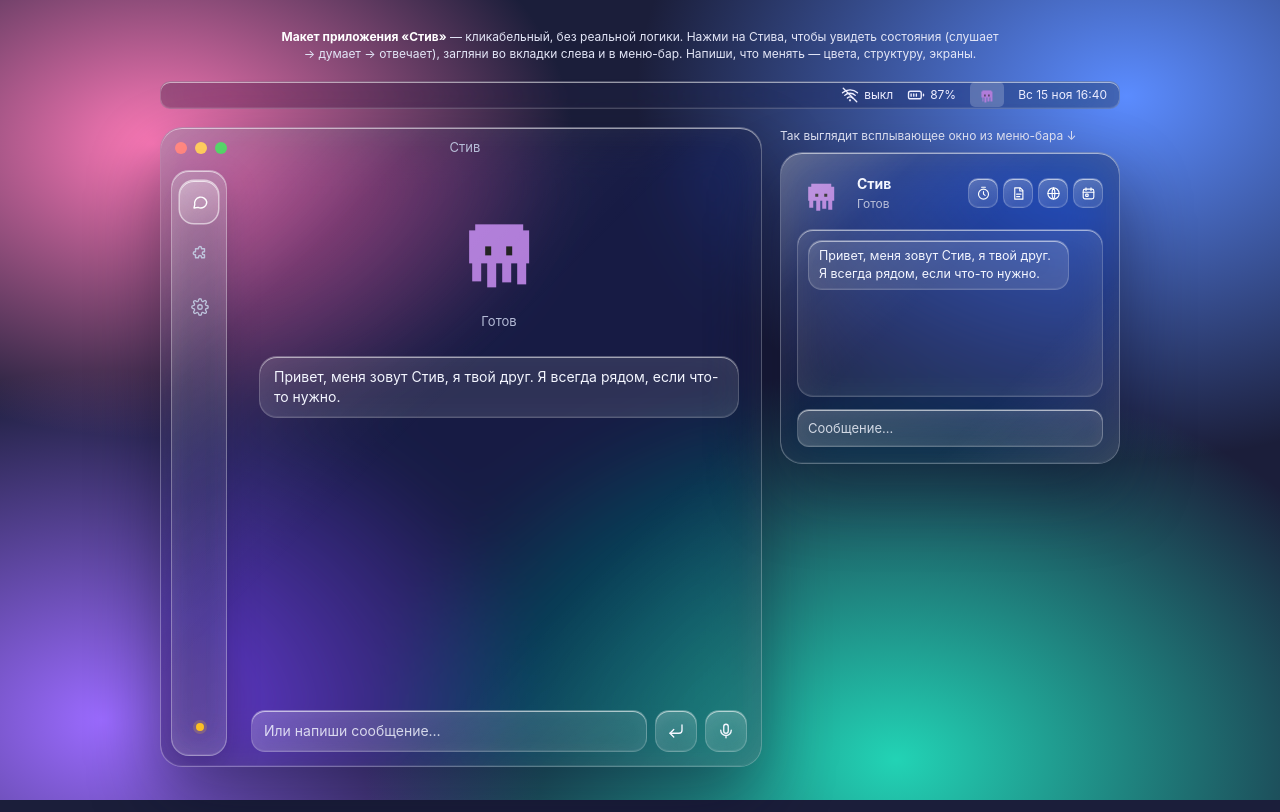
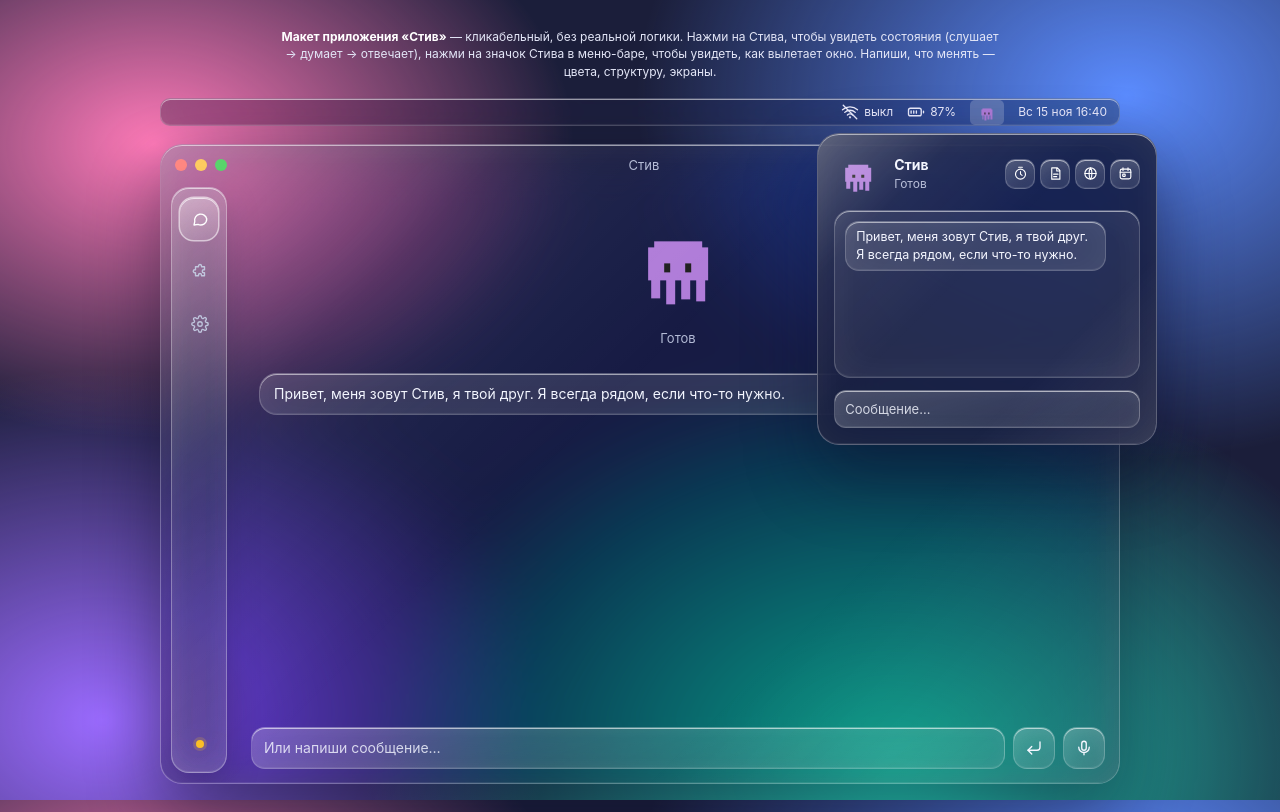
Before and after one commit to auurika/steve-helper, a plain HTML site: page mockup/index.html in a window 1280 px wide. Drawn offline with Linux system fonts and the light colour scheme.

Commit message:
Mockup: joy only on trigger words; popover flies out of the menu bar icon
Co-Authored-By: Claude Sonnet 5.5 <noreply@anthropic.com>

```diff
--- a/mockup/index.html
+++ b/mockup/index.html
@@ -514,6 +514,19 @@
   .a-follow .st-eye{transform:scale(1.1)}
   .glassrow .gs{width:96px;margin:0 8px 0 12px}
   .glassrow>div:first-child{min-width:104px}
+  /* всплывающее окно живёт под значком в меню-баре и вылетает из него */
+  .stage{grid-template-columns:1fr !important}
+  .pop-wrap{position:absolute;z-index:60;width:340px;max-width:calc(100vw - 16px);top:0;left:0;margin:0;
+            opacity:0;pointer-events:none;transform-origin:var(--ox,85%) 0}
+  .pop-wrap .cap{display:none}
+  .pop-wrap.open{opacity:1;pointer-events:auto;animation:popin .42s cubic-bezier(.2,1.25,.32,1) backwards}
+  .pop-wrap.closing{opacity:1;pointer-events:none;animation:popout .2s cubic-bezier(.4,0,1,1) both}
+  @keyframes popin{0%{opacity:0;transform:translateY(-16px) scale(.8)}55%{opacity:1}100%{opacity:1;transform:none}}
+  @keyframes popout{from{opacity:1;transform:none}to{opacity:0;transform:translateY(-12px) scale(.88)}}
+  .tray{transition:background .15s}
+  @media(prefers-reduced-motion:reduce){.pop-wrap.open,.pop-wrap.closing{animation:none}}
+  /* поверх окон: плотнее, чтобы то, что под ним, не мешало читать */
+  .pop-wrap .pop{background:rgba(26,30,60,.88)}
 </style>
 </head>
 <body>
@@ -603,12 +616,12 @@
 </symbol></svg>
 
 <p class="note"><b>Макет приложения «Стив»</b> — кликабельный, без реальной логики. Нажми на Стива, чтобы увидеть состояния
-(слушает → думает → отвечает), загляни во вкладки слева и в меню-бар. Напиши, что менять — цвета, структуру, экраны.</p>
+(слушает → думает → отвечает), нажми на значок Стива в меню-баре, чтобы увидеть, как вылетает окно. Напиши, что менять — цвета, структуру, экраны.</p>
 
 <div class="menubar">
   <span style="display:flex;gap:5px;align-items:center"><svg class="i"><use href="#i-wifi"/></svg> выкл</span>
   <span style="display:flex;gap:5px;align-items:center"><svg class="i"><use href="#i-bat"/></svg> 87%</span>
-  <span class="tray on" id="tray" title="Стив"><span class="trayico" id="trayico"></span></span>
+  <span class="tray" id="tray" title="Стив"><span class="trayico" id="trayico"></span></span>
   <span>Вс 15 ноя 16:40</span>
 </div>
 
@@ -728,6 +741,9 @@ $$('.sw').forEach(s=>s.onclick=()=>s.classList.toggle('on'));
 
 // демо-ответы
 const demo=[
+  [/спасибо|благодар|thank/i,'да не за что',''],
+  [/пожалуйста/i,'обращайся',''],
+  [/молодец|умница|умничка|супер|отлично|круто|классно|good job|well done/i,'ага, стараюсь',''],
   [/календар|событи|23 нояб/i,'Добавил в «Календарь» событие «Зал»: 23 ноября, 17:00–19:00.','Calendar.create_event(title="Зал", start="2026-11-23 17:00", end="2026-11-23 19:00")'],
   [/секундомер|stopwatch/i,'Запустил секундомер в «Часах».','Clock.start_stopwatch()'],
   [/таймер|timer/i,'Поставил таймер в «Часах». Скажу, когда сработает.','Clock.start_timer(seconds=300)'],
@@ -757,7 +773,7 @@ function run(q,typed){
     add(q,true);setState('thinking','Думаю…');
     setTimeout(()=>{
       const m=demo.find(d=>d[0].test(q))||[0,'Я пока тестовый макет, но в настоящей версии отвечу на это сам, офлайн.',''];
-      const answer=()=>{add(m[1],false,m[2]);setState('speaking','Выполняю…');
+      const answer=()=>{add(m[1],false,m[2]);setState('speaking','Выполняю…');if(JOY.test(q))stPlay('happy');
         setTimeout(()=>{setState('','Скажи «Привет, Стив» или нажми на Стива');busy=false},1800)};
       if(m[2]){setState('working','Выполняю…');setTimeout(answer,900)}else answer();
     },1100);
@@ -1134,6 +1150,30 @@ function followCaret(el){
   el.addEventListener('click',upd);
   el.addEventListener('blur',()=>{if(stAnim==='follow'&&!busy)stClear()});
 });
+
+// слова-триггеры радости: только на них Стив радуется
+const JOY=/спасибо|благодар|пожалуйста|молодец|умница|умничка|супер|отлично|круто|классно|thank|good job|well done/i;
+
+// всплывающее окно вылетает из значка Стива в меню-баре
+const popw=$('.pop-wrap'),tray=$('#tray');
+function placePop(){
+  const r=tray.getBoundingClientRect(),w=Math.min(340,innerWidth-16);
+  const left=Math.max(8,Math.min(r.left+r.width/2-w/2,innerWidth-w-8));
+  popw.style.left=(left+scrollX)+'px';popw.style.top=(r.bottom+scrollY+8)+'px';
+  popw.style.setProperty('--ox',(r.left+r.width/2-left)+'px');      // откуда «вылетает»
+}
+let popTimer=null;
+function openPop(){clearTimeout(popTimer);placePop();popw.classList.remove('closing');popw.classList.remove('open');void popw.offsetWidth;popw.classList.add('open');tray.classList.add('on')}
+function closePop(){
+  if(!popw.classList.contains('open'))return;
+  tray.classList.remove('on');popw.classList.remove('open');popw.classList.add('closing');
+  popTimer=setTimeout(()=>popw.classList.remove('closing'),220);
+}
+tray.onclick=()=>{popw.classList.contains('open')?closePop():openPop()};
+document.addEventListener('mousedown',e=>{if(popw.classList.contains('open')&&!popw.contains(e.target)&&!tray.contains(e.target))closePop()});
+document.addEventListener('keydown',e=>{if(e.key==='Escape'&&popw.classList.contains('open')&&!document.querySelector('.modal.on')&&!hkRec)closePop()});
+addEventListener('resize',()=>{if(popw.classList.contains('open'))placePop()});
+setTimeout(openPop,600);                                              // первый показ: сразу видно, как он вылетает
 </script>
 </body>
 </html>
```
